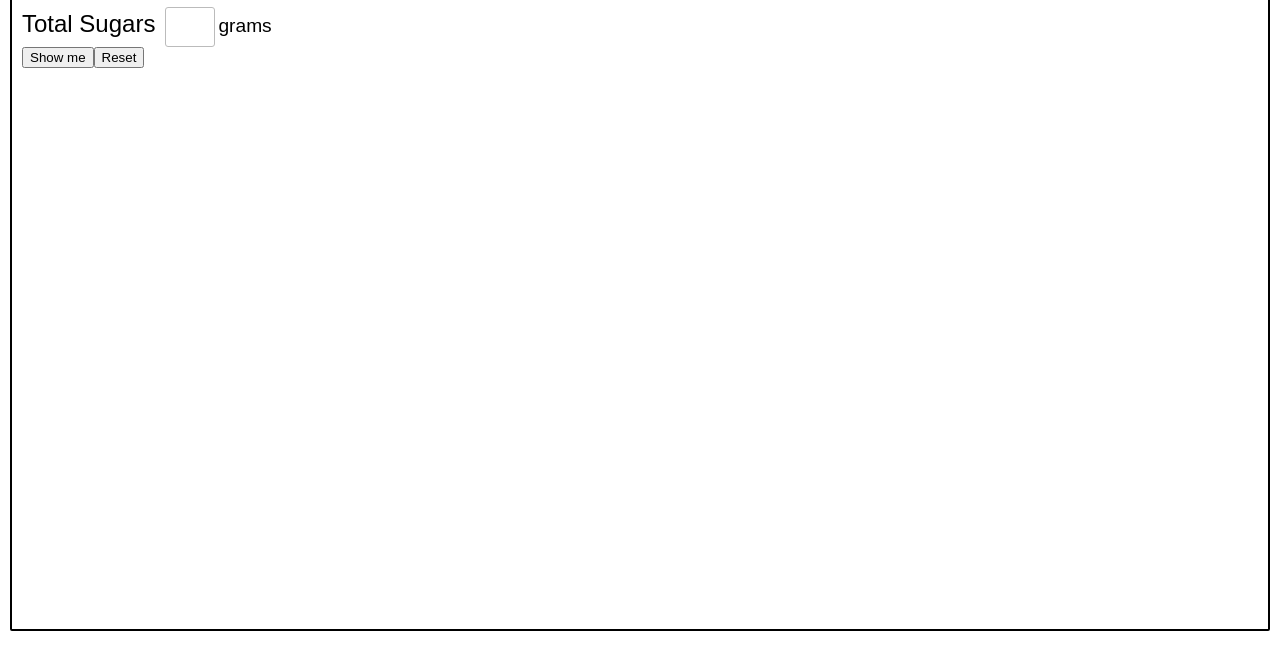
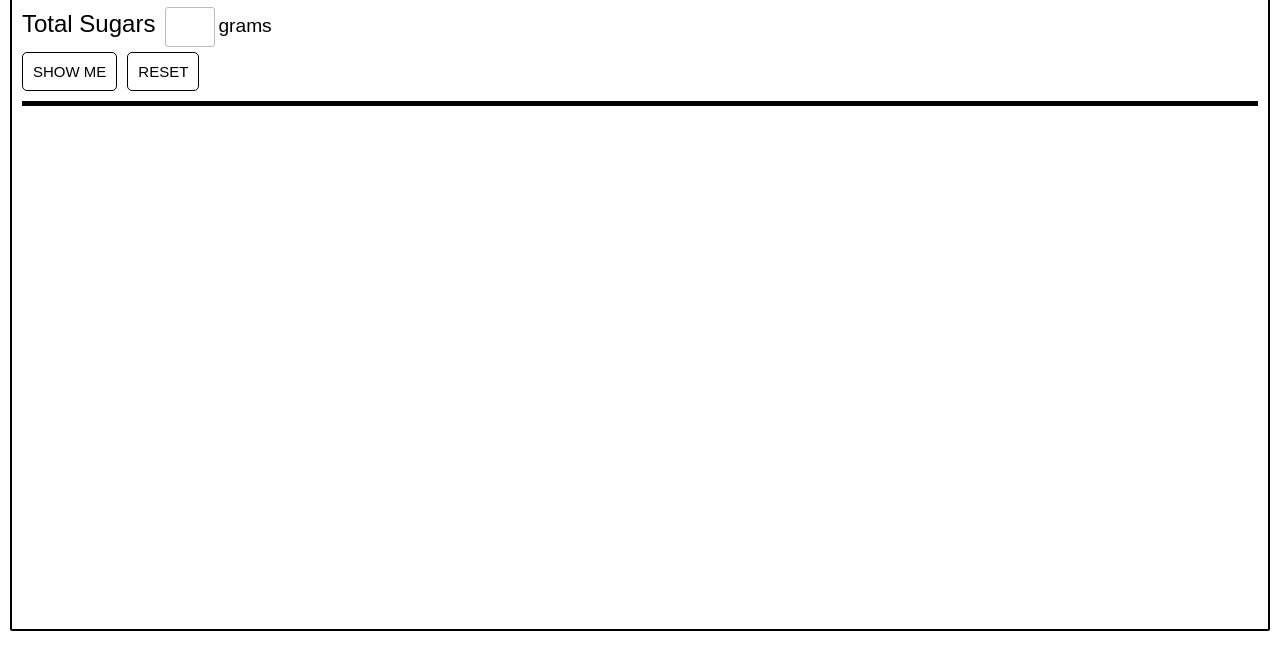
Before and after one commit to danielabar/sugar, a React app: page / in a window 1280 px wide. Shown: the part 59-728 px from the top of the page. Built offline with nearby package versions, Linux system fonts and the light colour scheme.

Commit message:
button styling

```diff
--- a/src/components/data-entry/data-entry.css
+++ b/src/components/data-entry/data-entry.css
@@ -1,10 +1,15 @@
-.label {
+.data-entry {
+  border-bottom: 5px solid #000;
+  padding-bottom: 10px;
+}
+
+.data-entry__label {
   font-size: 1.5em;
   font-weight: 300;
   margin-right: 10px;
 }
 
-.input {
+.data-entry__input {
   border: 1px solid #bbb;
   border-radius: 3px;
   font-size: 17px;
@@ -15,9 +20,34 @@
   width: 50px;
 }
 
-.units {
+.data-entry__units {
   display: inline-block;
   font-size: 1.2em;
   font-weight: 300;
   margin-left: 3px;
 }
+
+.data-entry__actions {
+  margin-top: 5px;
+}
+
+.data-entry__btn {
+  background: #fff;
+  border: 1px solid #000;
+  border-radius: 5px;
+  color: #000;
+  display: inline-block;
+  font-size: 15px;
+  padding: 10px;
+  text-transform: uppercase;
+}
+
+.data-entry__btn:hover {
+  background: #F8F8F8;
+  box-shadow: 5px 40px -10px rgba(0,0,0,0.57);
+  transition: all 0.3s ease 0s;
+}
+
+.data-entry__spacer {
+  margin-right: 10px;
+}
--- a/src/components/data-entry/data-entry.js
+++ b/src/components/data-entry/data-entry.js
@@ -27,18 +27,18 @@ class DataEntry extends Component {
   render() {
     return (
       <div className="data-entry">
-        <label className="label" htmlFor="grams_sugar">Total Sugars</label>
+        <label className="data-entry__label" htmlFor="grams_sugar">Total Sugars</label>
         <input
           id="grams_sugar"
           type="number"
-          className="input"
+          className="data-entry__input"
           value={this.state.inputValue}
           onChange={this.updateInputValue.bind(this)}
         />
-        <span className="units">grams</span>
-        <div className="actions">
-          <button onClick={this.onSubmit.bind(this)}>Show me</button>
-          <button onClick={this.onReset.bind(this)}>Reset</button>
+        <span className="data-entry__units">grams</span>
+        <div className="data-entry__actions">
+          <button className="data-entry__btn data-entry__spacer" onClick={this.onSubmit.bind(this)}>Show me</button>
+          <button className="data-entry__btn" onClick={this.onReset.bind(this)}>Reset</button>
         </div>
       </div>
     )
```
